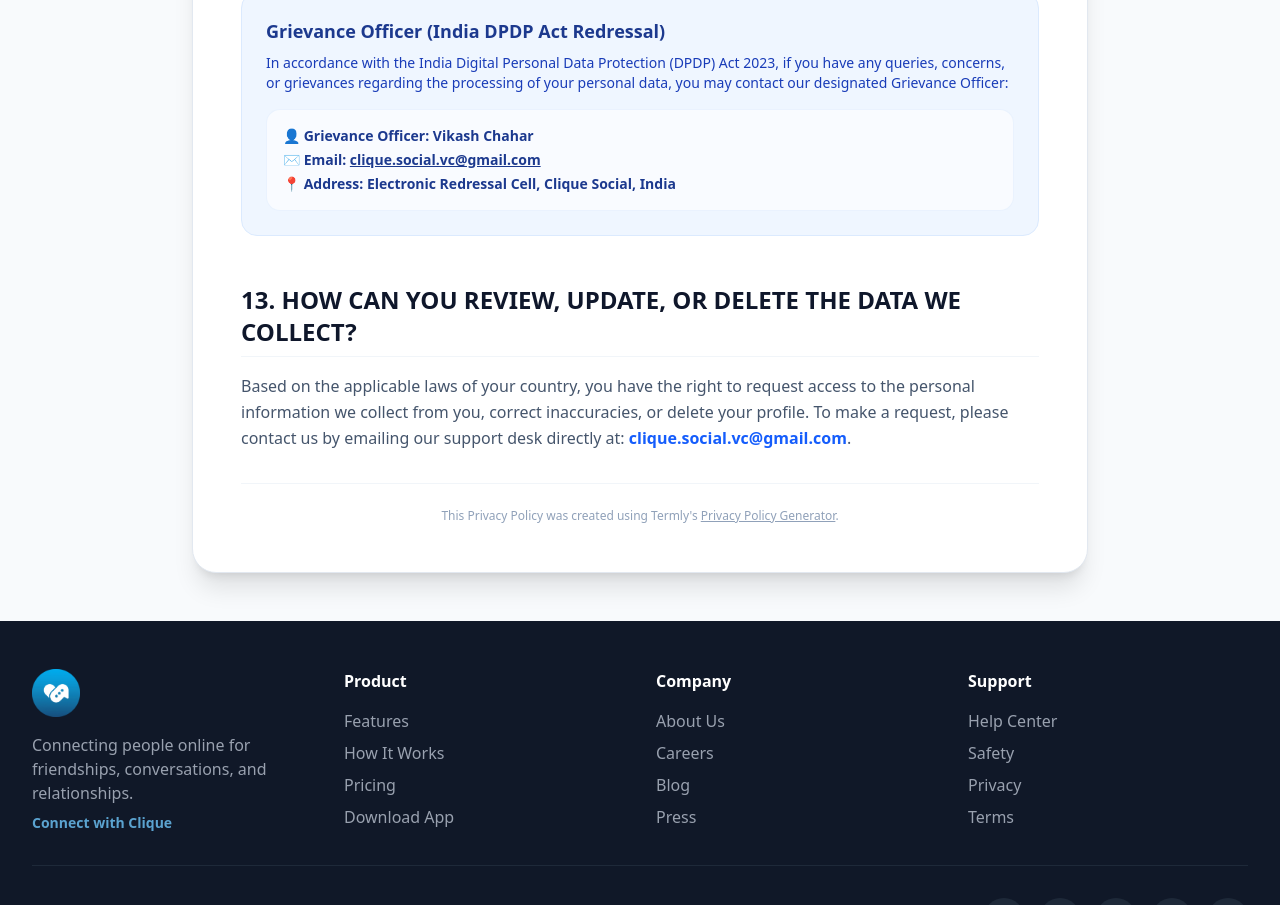
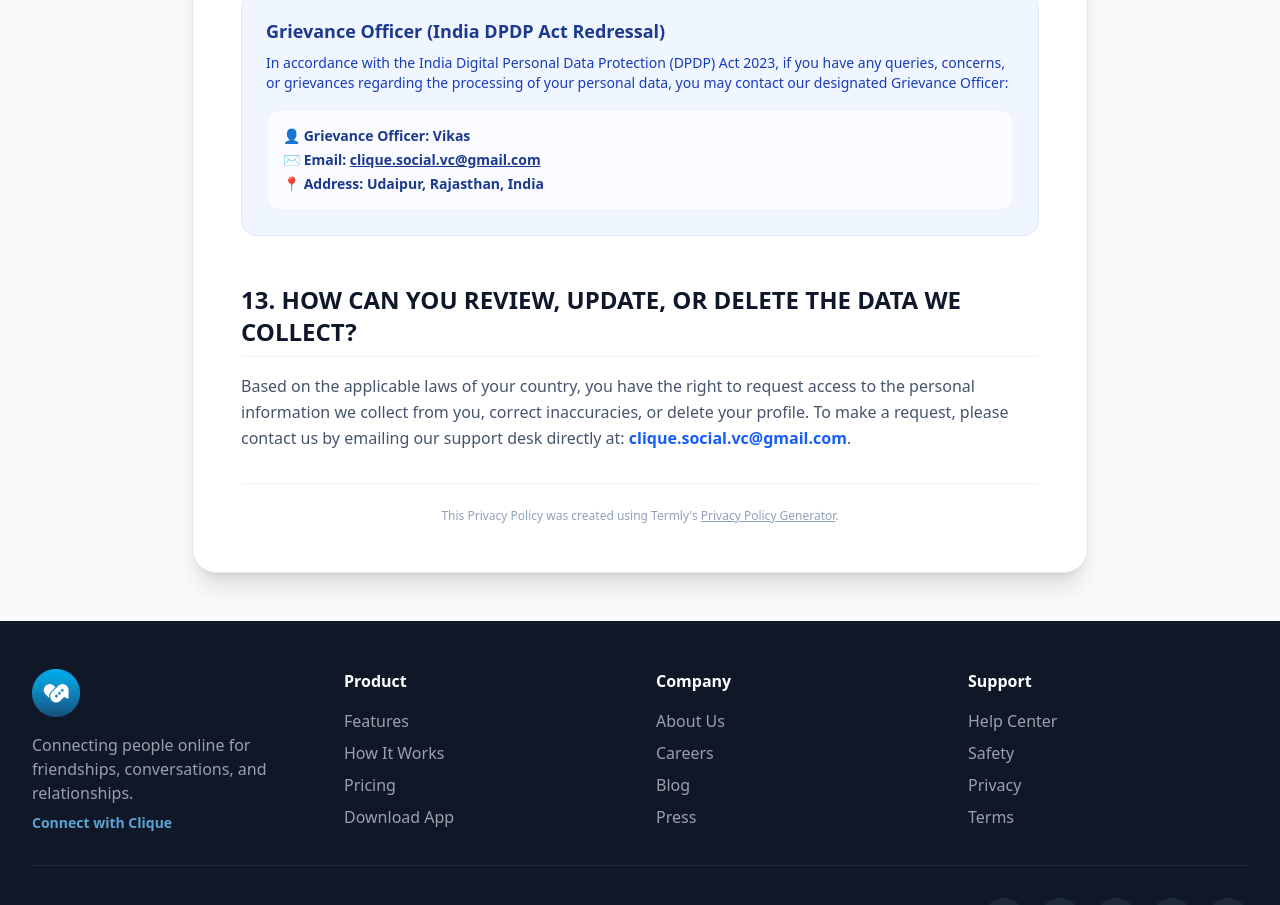
Before and after one commit to vikaschahar80/Clique, a React (Vite) app in the folder clique/: page /privacy in a window 1280 px wide. Shown: the part 5700-6605 px from the top of the page. Built offline with nearby package versions, Linux system fonts and the light colour scheme; no server answers.

Commit message:
docs(privacy): update Grievance Officer details to Vikas, Udaipur Rajasthan

```diff
--- a/clique/src/components/PrivacyPage.jsx
+++ b/clique/src/components/PrivacyPage.jsx
@@ -249,9 +249,9 @@
                   In accordance with the India Digital Personal Data Protection (DPDP) Act 2023, if you have any queries, concerns, or grievances regarding the processing of your personal data, you may contact our designated Grievance Officer:
                 </p>
                 <div className="text-sm text-blue-900 font-semibold space-y-1 bg-white/60 p-4 rounded-xl border border-blue-100/50">
-                  <div>👤 <strong>Grievance Officer:</strong> Vikash Chahar</div>
+                  <div>👤 <strong>Grievance Officer:</strong> Vikas</div>
                   <div>✉️ <strong>Email:</strong> <a href="mailto:clique.social.vc@gmail.com" className="underline hover:text-blue-700">clique.social.vc@gmail.com</a></div>
-                  <div>📍 <strong>Address:</strong> Electronic Redressal Cell, Clique Social, India</div>
+                  <div>📍 <strong>Address:</strong> Udaipur, Rajasthan, India</div>
                 </div>
               </div>
             </section>
```
